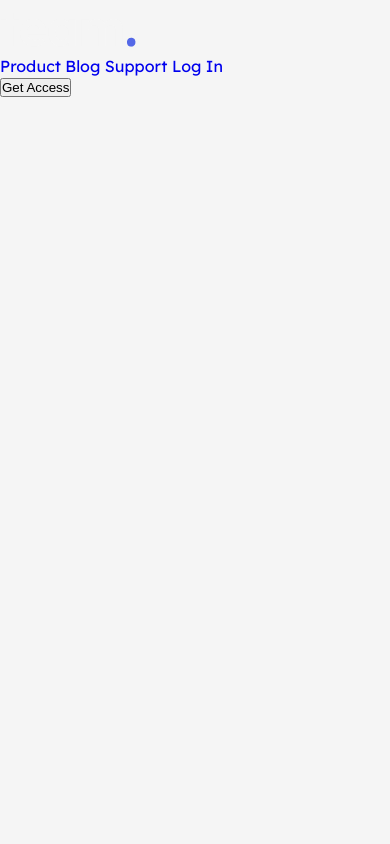
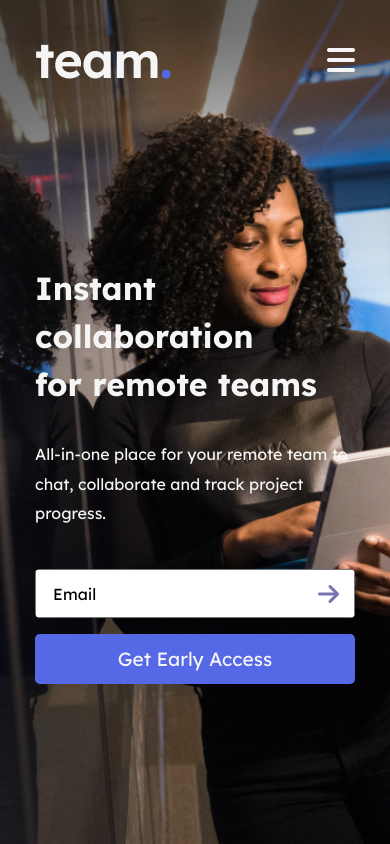
Before and after one commit to Kevin-Kigotho/Team-Landing-Page, a plain HTML site: page index.html in a window 390 px wide. Drawn offline with Linux system fonts and the light colour scheme.

Commit message:
Mobile first design of header section

```diff
--- a/css/style.css
+++ b/css/style.css
@@ -12,7 +12,9 @@
   --color-dark-text-heading: hsla(240, 30%, 19%, 0.9);
   --color-dark-text-paragraph: var(--dark-blue);
   --color-link: hsl(232, 75%, 62%);
+  --color-btn-hover: hsla(232, 75%, 62%, 0.5);
   --color-link-hover: hsl(232, 51%, 53%);
+  --color-input-text: hsl(240, 28, 58);
 
   --fs-h1: 3.125rem; /*50px*/
   --fs-h1-mobile: 2rem; /*32px*/
@@ -24,15 +26,17 @@
   --fs-caption: 2rem; /*32px*/
   --fs-paragraph: 1rem; /*16px*/
 
-  --lh-h1: 64; /* 64-line-height*/
-  --lh-h1-mobile: 48; /* 48-line-height*/
-  --lh-h2: 40; /* 40-line-height*/
-  --lh-h3: 30; /* 30-line-height*/
-  --lh-h4: 30; /* 30-line-height*/
+  --ff-body: "Lexend Deca", sans-serif;
 
-  --lh-paragraph: 30; /* 30-line-height */
-  --lh-caption: 40; /* 40-line-height */
-  --lh-link: 40; /* 40-line-height */
+  --lh-h1: 2; /* 64-line-height*/
+  --lh-h1-mobile: 1.5; /* 48px-line-height*/
+  --lh-h2: 2.5; /* 40-line-height*/
+  --lh-h3: 1.85; /* 30-line-height*/
+  --lh-h4: 1.85; /* 30-line-height*/
+
+  --lh-paragraph: 1.85; /* 30-line-height */
+  --lh-caption: 2.5; /* 40-line-height */
+  --lh-link: 2.5; /* 40-line-height */
 }
 
 * {
@@ -51,6 +55,100 @@
 }
 
 body {
-  font-family: "Lexend Deca", sans-serif;
+  font-family: var(--ff-body);
   background-color: var(--off-white);
+  overflow: hidden;
 }
+
+input {
+  font-family: var(--ff-body);
+}
+
+/* Header Section */
+header {
+  padding: 2rem 9%;
+  background-image: url(../img/Hero.jpg);
+  background-size: cover;
+  background-position: 75% 50%;
+  background-repeat: no-repeat;
+  min-height: 100vh;
+  display: flex;
+  flex-direction: column;
+}
+
+header nav {
+  display: flex;
+  justify-content: space-between;
+  align-items: center;
+}
+
+header nav .navmenu {
+  display: none;
+  position: absolute;
+  right: -900px;
+}
+
+header .hero {
+  margin-top: 11rem;
+}
+
+header .hero h1 {
+  font-size: var(--fs-h1-mobile);
+  color: var(--color-light-text);
+  font-weight: 700;
+  line-height: var(--lh-h1-mobile);
+}
+
+header .hero p {
+  color: var(--color-light-text);
+  font-size: var(--fs-paragraph);
+  line-height: var(--lh-paragraph);
+  margin: 2rem 0 2.5rem;
+}
+
+header .cta {
+  display: flex;
+  flex-direction: column;
+  flex-wrap: wrap;
+  gap: 1rem;
+}
+
+header .cta .cta__input {
+  /* border: 1px solid #fff; */
+  position: relative;
+  overflow: hidden;
+  border-radius: 0.3rem;
+}
+
+header .cta .cta__input input {
+  padding: 0.8rem 1rem;
+  /* border-radius: 0.2rem; */
+  font-size: 1rem;
+  width: 100%;
+}
+
+header .cta .cta__input input:focus {
+  outline: 2px solid var(--color-input-text);
+}
+
+header .cta .cta__input input::placeholder {
+  color: var(--color-input-text);
+}
+
+header .cta .cta__input i {
+  position: absolute;
+  right: 1rem;
+  top: 50%;
+}
+
+header .cta .cta__btn {
+  padding: 0.8rem 1.5rem;
+  background-color: var(--color-link);
+  color: var(--color-light-text);
+  font-size: 1.2rem;
+  font-family: var(--ff-body);
+  outline: none;
+  border: none;
+  border-radius: 0.3rem;
+  cursor: pointer;
+}
--- a/index.html
+++ b/index.html
@@ -25,7 +25,7 @@
           <a href="index.html" class="logo">
             <img src="img/Logo.png" alt="logo image" />
           </a>
-          <div class="navlinks">
+          <div class="navmenu">
             <ul class="links">
               <il><a href="#">Product</a></il>
               <il><a href="#">Blog</a></il>
@@ -34,7 +34,40 @@
             </ul>
             <button class="cta">Get Access</button>
           </div>
+          <a class="burger">
+            <i class="fa-solid fa-bars fa-2xl" style="color: #f5f5f5"></i>
+          </a>
         </nav>
+
+        <div class="hero">
+          <div class="hero__offer">
+            <div class="hero__content">
+              <h1 class="heading">
+                Instant collaboration <br />
+                for remote teams
+              </h1>
+              <p>
+                All-in-one place for your remote team to chat, collaborate and
+                track project progress.
+              </p>
+            </div>
+            <div class="cta">
+              <div class="cta__input">
+                <input
+                  type="email"
+                  name="email"
+                  id="email"
+                  placeholder="Email"
+                />
+                <i
+                  class="fa-solid fa-arrow-right fa-xl"
+                  style="color: #7676b2"
+                ></i>
+              </div>
+              <button class="btn cta__btn">Get Early Access</button>
+            </div>
+          </div>
+        </div>
       </header>
     </main>
 
```
Also changed, not shown: img/bars-solid.svg (added).
